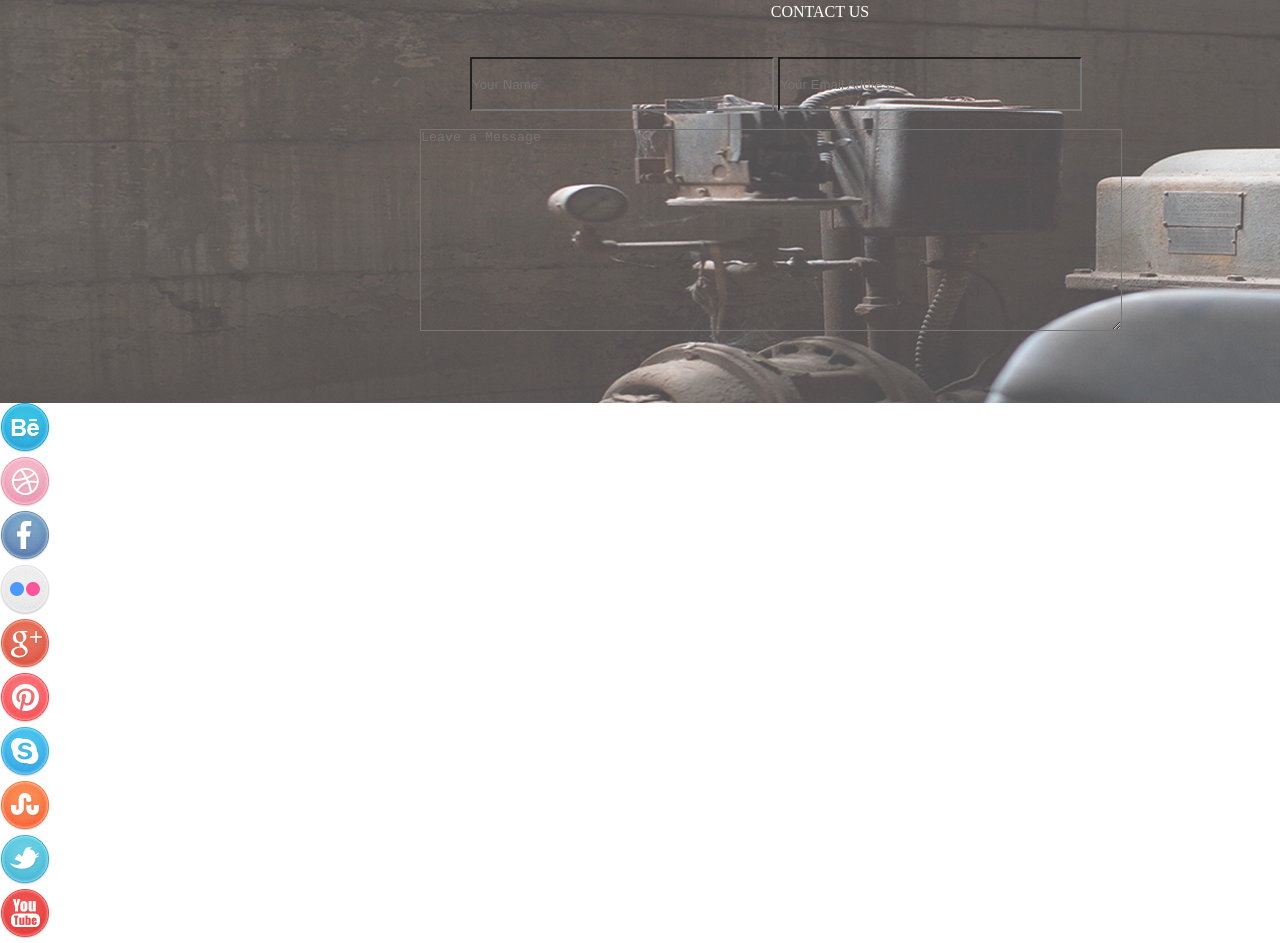
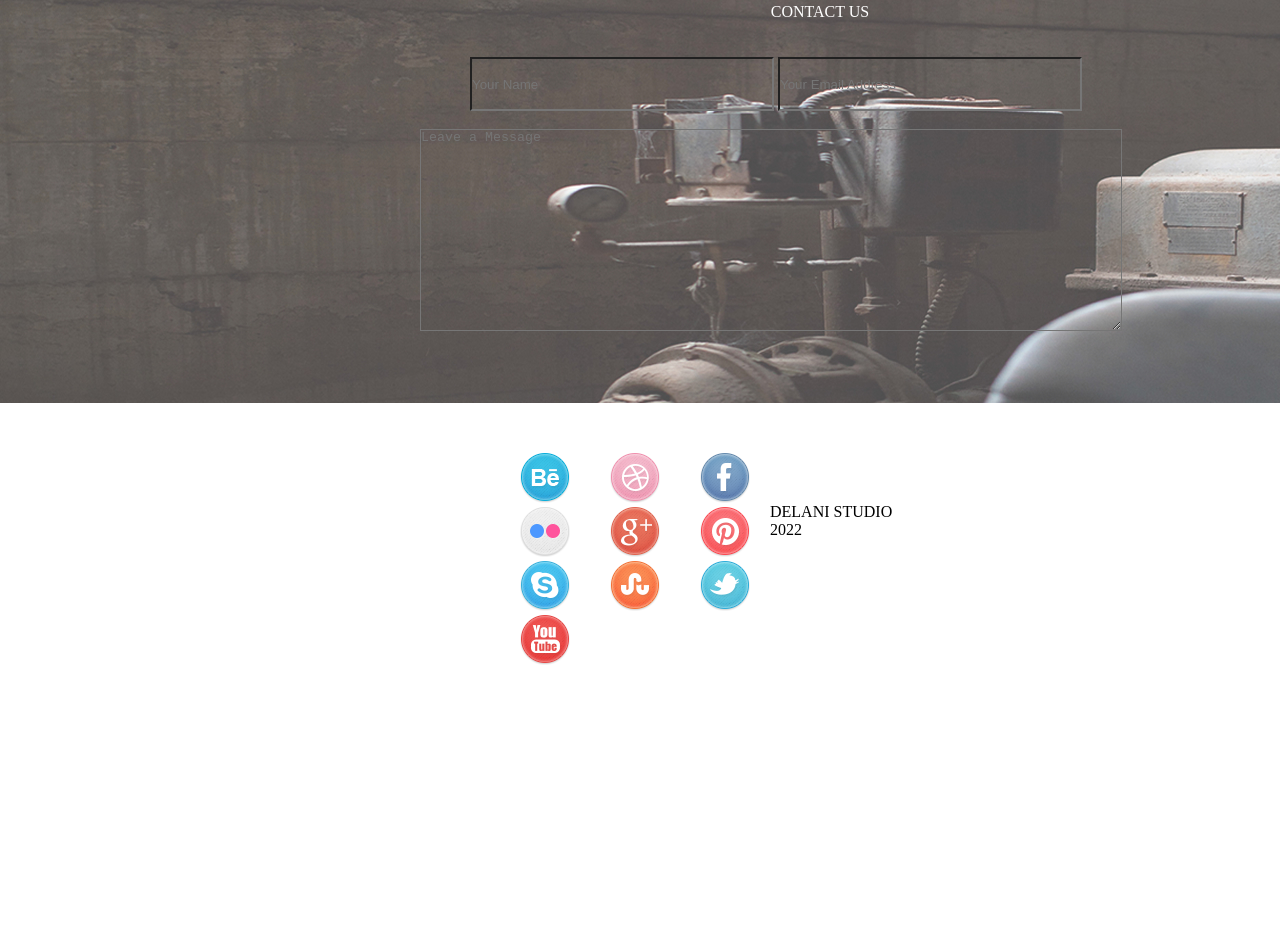
Before and after one commit to lcmongwe/Delani-Studio, a plain HTML site: page index.html in a window 1280 px wide. Shown: the part 2752-3695 px from the top of the page. After the commit the page ends 3421 px from the top, so only its background shows below. Drawn offline with nearby package versions, Linux system fonts and the light colour scheme.

Commit message:
footer added to the page

```diff
--- a/index.html
+++ b/index.html
@@ -146,6 +146,10 @@
       </div>
     </div>
 
+    <div class="foote">
+      <p>DELANI STUDIO<br />2022</p>
+    </div>
+
     <script src="script.js"></script>
   </body>
 </html>
--- a/style.css
+++ b/style.css
@@ -146,3 +146,21 @@
   background: transparent;
   color: white;
 }
+
+.social {
+  text-align: center;
+  /* height: auto;
+  width: 100%; */
+  padding: 50px 500px;
+}
+
+.icons {
+  width: auto;
+  float: left;
+  padding: 0px 20px;
+  box-sizing: border-box;
+}
+
+.icons img {
+  width: 100%;
+}
```
